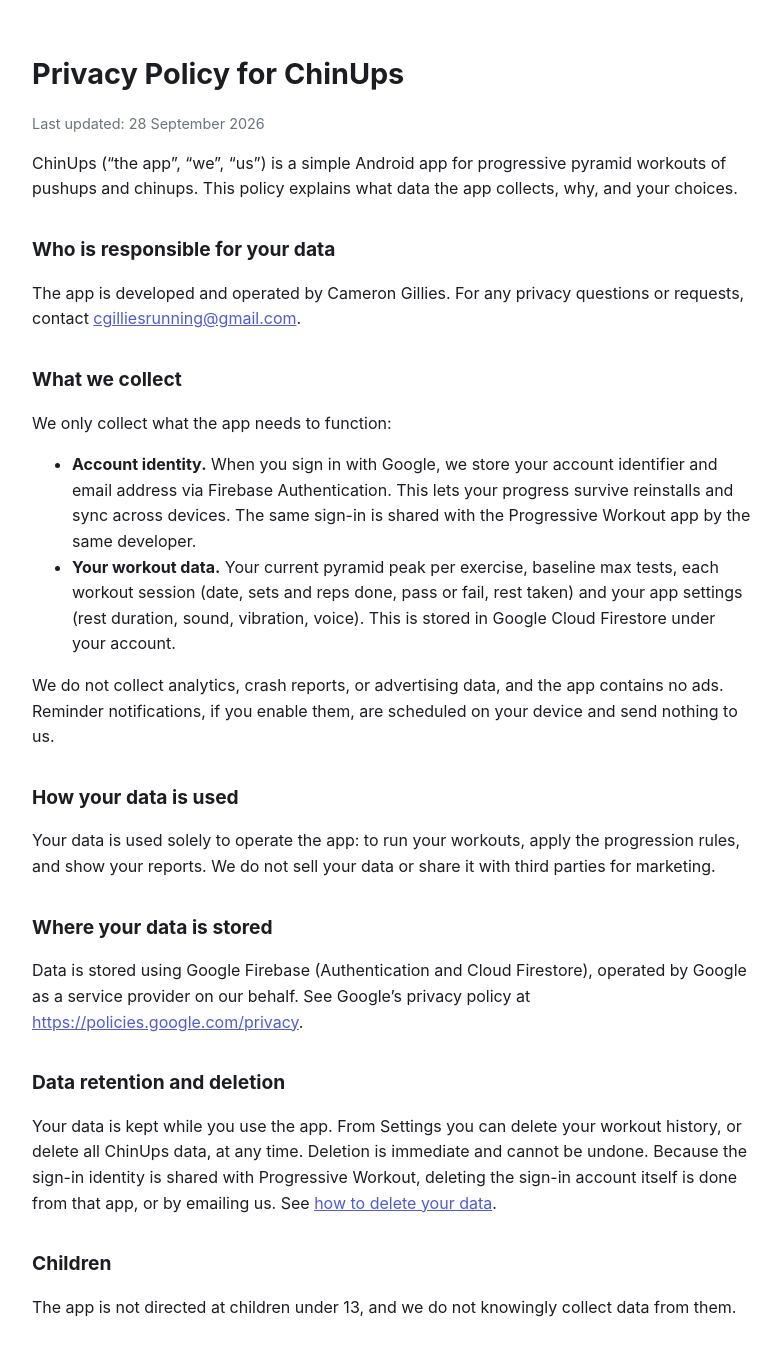
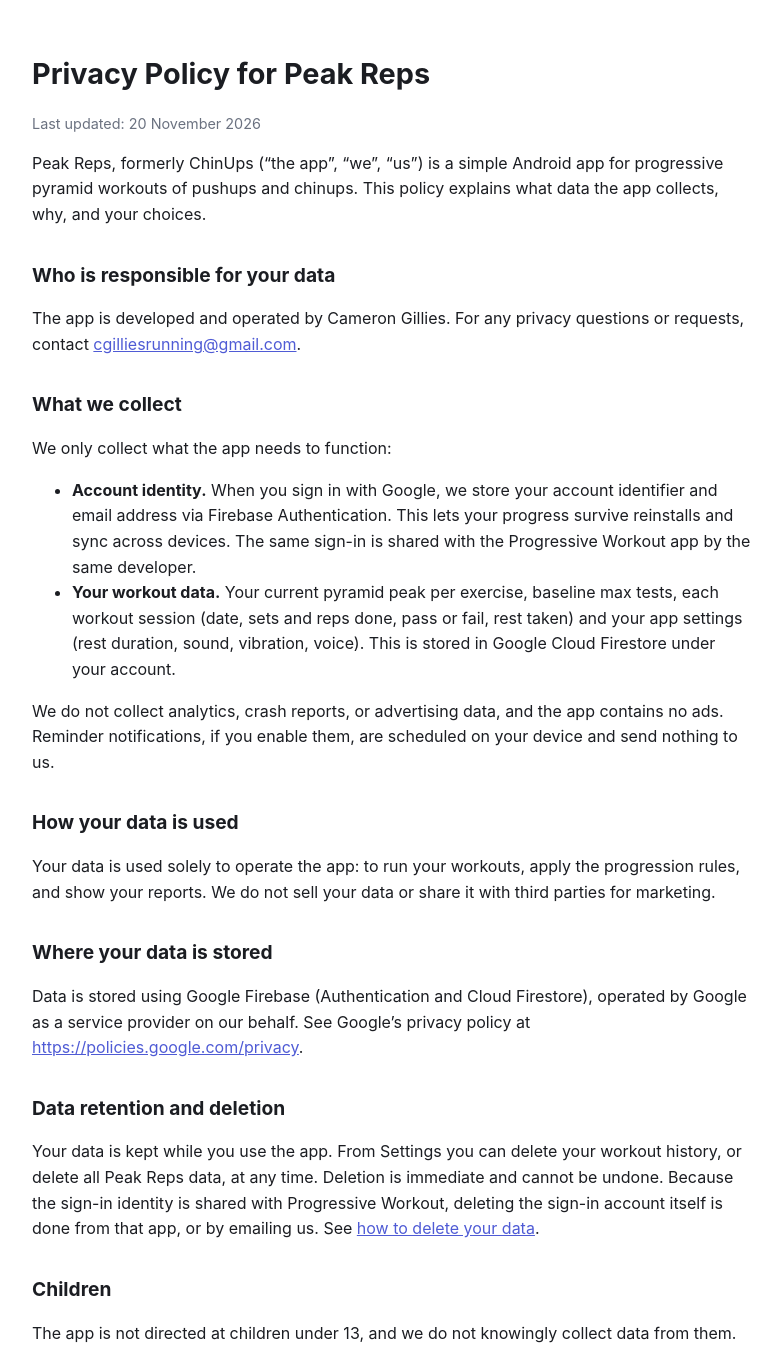
Before and after one commit to cgilliesrunning/chinups-privacy, a plain HTML site: page index.html in a window 1280 px wide. Shown: the top 1349 px of the page, without its empty margins (248-1029 px from the left). Drawn offline with Linux system fonts and the light colour scheme.

Commit message:
Rename to Peak Reps

```diff
--- a/index.html
+++ b/index.html
@@ -3,7 +3,7 @@
 <head>
   <meta charset="utf-8">
   <meta name="viewport" content="width=device-width, initial-scale=1">
-  <title>ChinUps — Privacy Policy</title>
+  <title>Peak Reps — Privacy Policy</title>
   <style>
     :root { color-scheme: light dark; }
     body { font-family: -apple-system, BlinkMacSystemFont, "Segoe UI", Roboto, Helvetica, Arial, sans-serif; line-height: 1.6; max-width: 720px; margin: 0 auto; padding: 32px 20px 80px; color: #1b1d22; background: #ffffff; }
@@ -15,10 +15,10 @@
   </style>
 </head>
 <body>
-  <h1>Privacy Policy for ChinUps</h1>
-  <p class="updated">Last updated: 28 September 2026</p>
+  <h1>Privacy Policy for Peak Reps</h1>
+  <p class="updated">Last updated: 20 November 2026</p>
 
-  <p>ChinUps (“the app”, “we”, “us”) is a simple Android app for progressive pyramid workouts
+  <p>Peak Reps, formerly ChinUps (“the app”, “we”, “us”) is a simple Android app for progressive pyramid workouts
   of pushups and chinups. This policy explains what data the app collects, why, and your choices.</p>
 
   <h2>Who is responsible for your data</h2>
@@ -50,7 +50,7 @@
 
   <h2>Data retention and deletion</h2>
   <p>Your data is kept while you use the app. From Settings you can delete your workout history, or
-  delete all ChinUps data, at any time. Deletion is immediate and cannot be undone. Because the
+  delete all Peak Reps data, at any time. Deletion is immediate and cannot be undone. Because the
   sign-in identity is shared with Progressive Workout, deleting the sign-in account itself is done
   from that app, or by emailing us. See <a href="delete-data/">how to delete your data</a>.</p>
 
```
Also changed, not shown: delete-data/index.html (+4 -4 lines).
